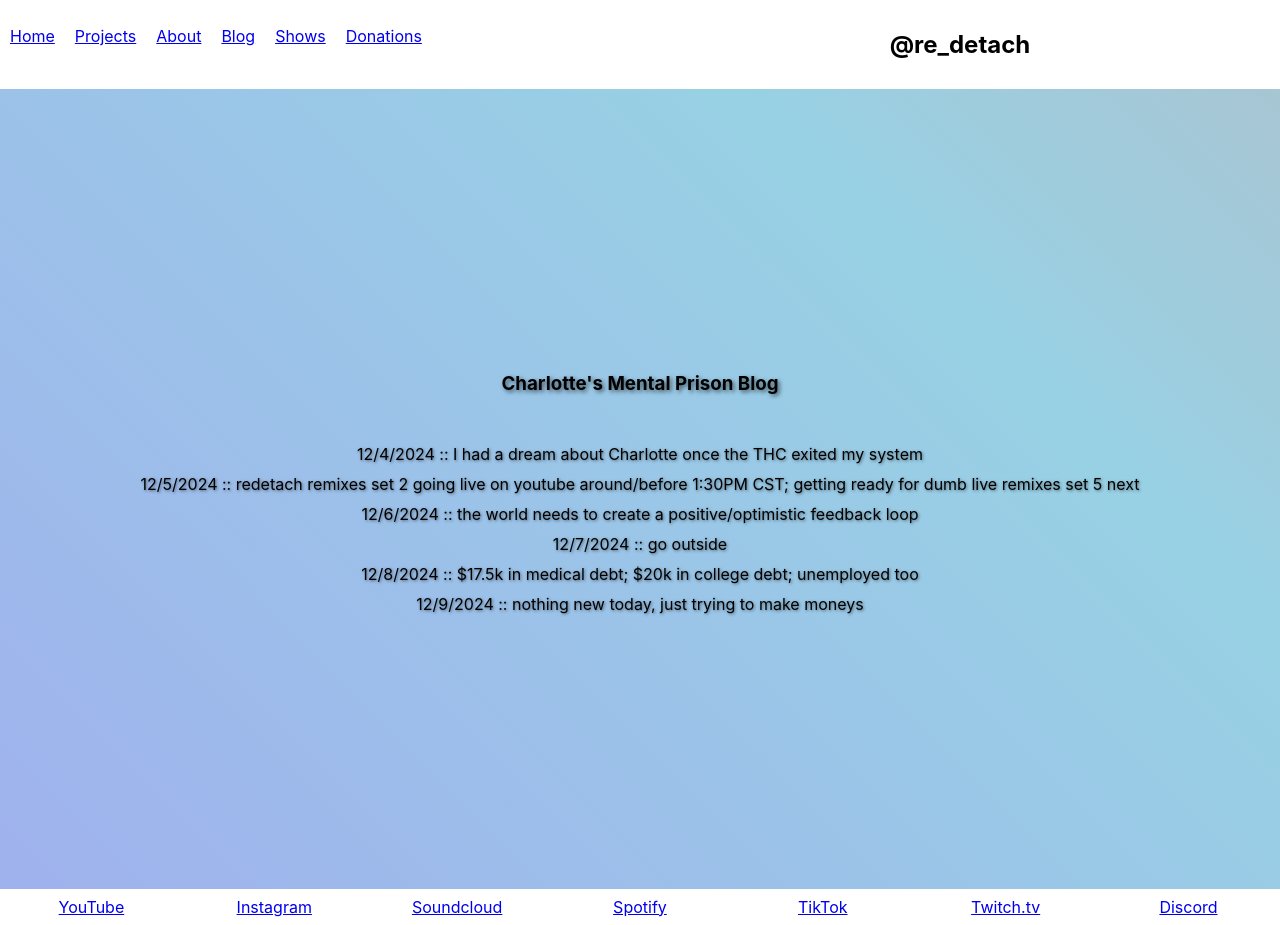
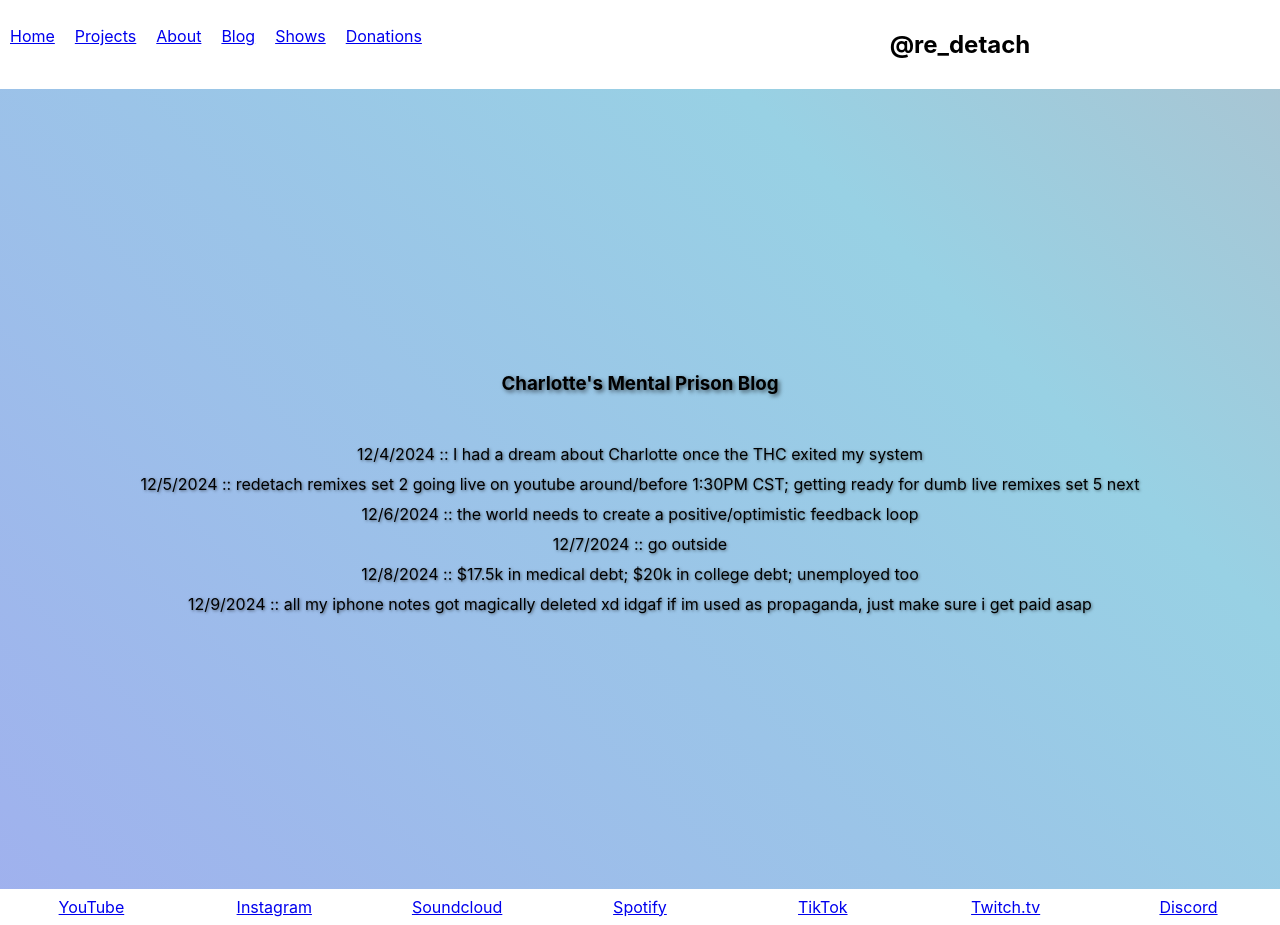
Before and after one commit to rolinmb/redetach-music, a React (Create React App) app: page /blog in a window 1280 px wide. Built offline with nearby package versions, Linux system fonts and the light colour scheme.

Commit message:
propaganda poster child

```diff
--- a/src/components/Blog.js
+++ b/src/components/Blog.js
@@ -13,7 +13,7 @@ const Blog = () => {
         <p>12/6/2024 :: the world needs to create a positive/optimistic feedback loop</p>
         <p>12/7/2024 :: go outside</p>
         <p>12/8/2024 :: $17.5k in medical debt; $20k in college debt; unemployed too</p>
-        <p>12/9/2024 :: nothing new today, just trying to make moneys</p>
+        <p>12/9/2024 :: all my iphone notes got magically deleted xd idgaf if im used as propaganda, just make sure i get paid asap</p>
       </div>
     </div>
   );
```
